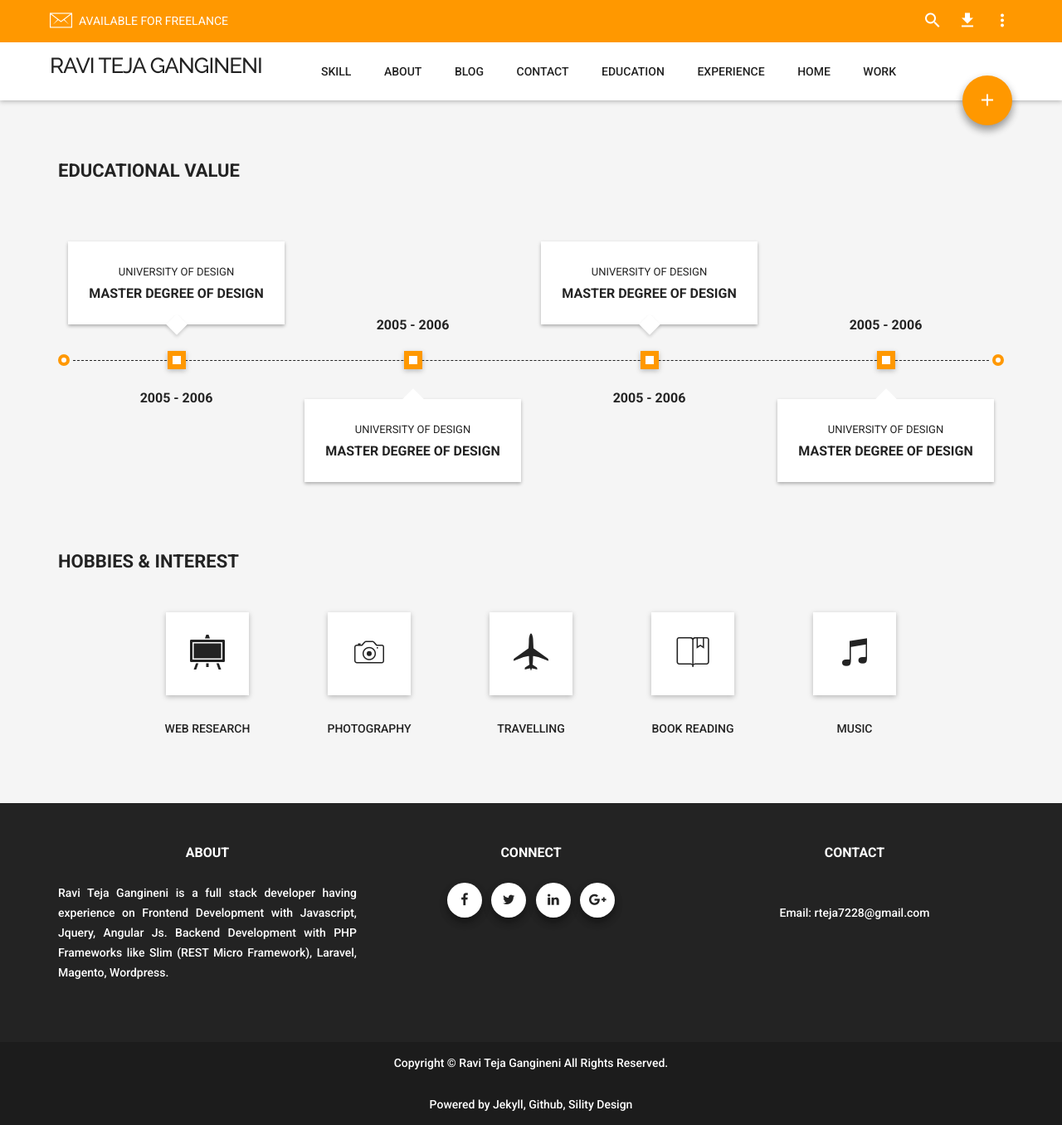
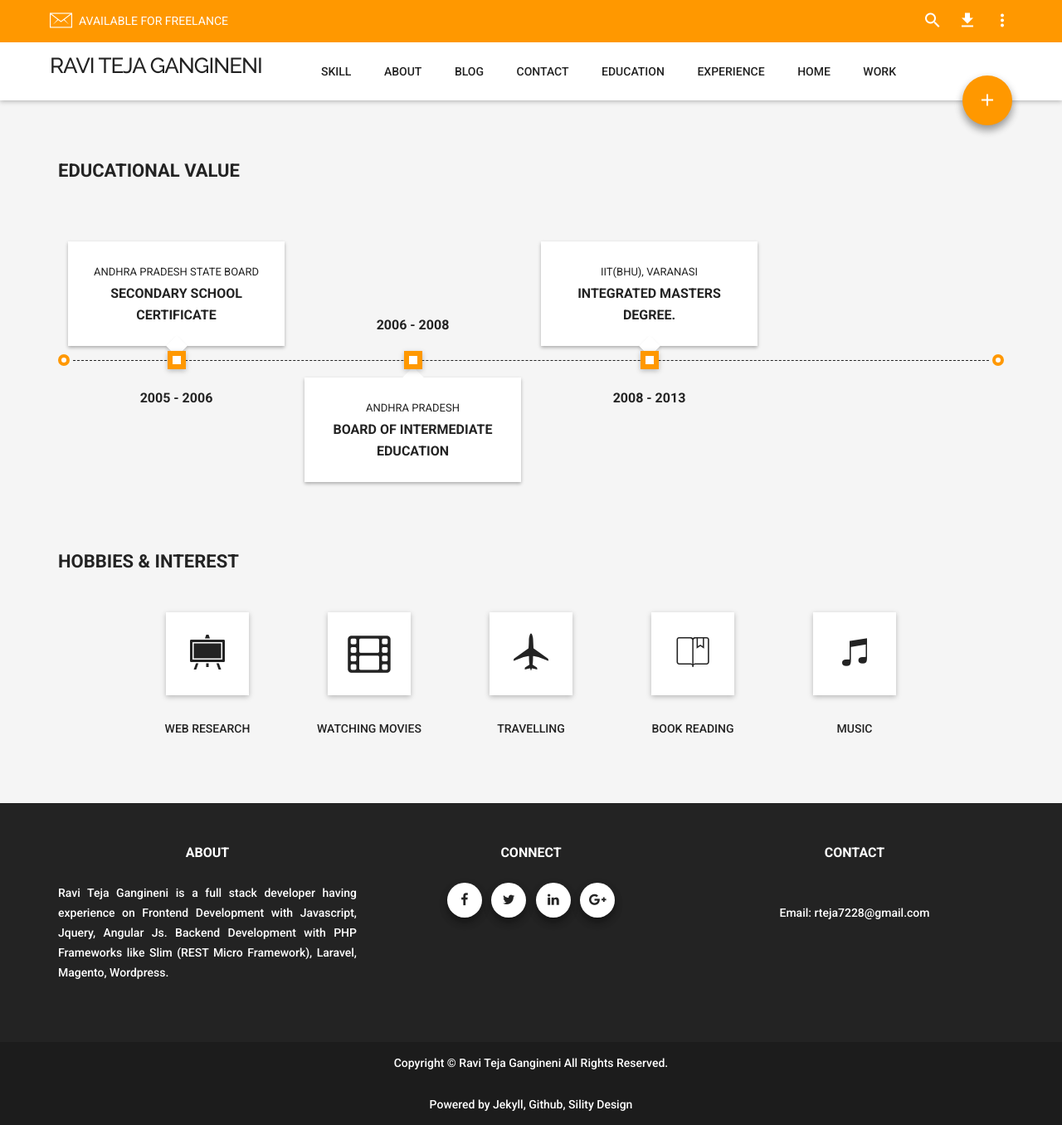
Before and after one commit to rteja91/rteja91.github.io, a Jekyll site: the page built from education.html, in a window 1280 px wide. Shown: the whole page at 83% size. Built offline with Jekyll 4.4.1, drawn with Linux system fonts in a browser that asks for light colours; nearby versions of some CDN libraries; some web fonts are replaced; comment, search, counter and statistics services are not loaded.

Commit message:
education updated

```diff
--- a/_sass/_custom.scss
+++ b/_sass/_custom.scss
@@ -1522,7 +1522,7 @@ textarea:focus {
     box-shadow: 0 2px 4px rgba(0, 0, 0, .3);
     padding: 24px;
     position: absolute;
-    top: -132px;
+    top: -140px;
     left: 0;
     right: 0;
     margin: 0 12px;
@@ -1530,7 +1530,7 @@ textarea:focus {
 
 .education .item:nth-child(even) .content {
     top: auto;
-    bottom: -132px;
+    bottom: -140px;
 }
 
 .education .item .content:after {
--- a/education.html
+++ b/education.html
@@ -13,8 +13,8 @@ permalink: /education/
                         <div class="item">
                             <div class="marker"></div>
                             <div class="content">
-                                <span>University Of Design</span>
-                                <h4>Master Degree of Design</h4>
+                                <span>Andhra Pradesh State Board</span>
+                                <h4>Secondary School Certificate</h4>
                             </div>
                             <div class="year">2005 - 2006</div>
                         </div>
@@ -22,29 +22,29 @@ permalink: /education/
                         <div class="item">
                             <div class="marker"></div>
                             <div class="content">
-                                <span>University Of Design</span>
-                                <h4>Master Degree of Design</h4>
+                                <span>Andhra Pradesh</span>
+                                <h4>Board of Intermediate Education</h4>
                             </div>
-                            <div class="year">2005 - 2006</div>
+                            <div class="year">2006 - 2008</div>
                         </div>
                         <!-- end item -->
                         <div class="item">
+                            <div class="marker"></div>
+                            <div class="content">
+                                <span>IIT(BHU), Varanasi</span>
+                                <h4>Integrated Masters Degree.</h4>
+                            </div>
+                            <div class="year">2008 - 2013</div>
+                        </div>
+                        <!-- end item -->
+                        <!-- <div class="item">
                             <div class="marker"></div>
                             <div class="content">
                                 <span>University Of Design</span>
                                 <h4>Master Degree of Design</h4>
                             </div>
                             <div class="year">2005 - 2006</div>
-                        </div>
-                        <!-- end item -->
-                        <div class="item">
-                            <div class="marker"></div>
-                            <div class="content">
-                                <span>University Of Design</span>
-                                <h4>Master Degree of Design</h4>
-                            </div>
-                            <div class="year">2005 - 2006</div>
-                        </div>
+                        </div> -->
                         <!-- end item -->
                         <div class="line"></div>
                     </div>
@@ -63,9 +63,9 @@ permalink: /education/
                         <!-- end .col-sm-2 -->
                         <div class="col-sm-2 col-xs-6">
                             <div class="icon-box">
-                                <div class="icon"><i class="ion-ios-camera-outline"></i>
+                                <div class="icon"><i class="fa fa-film"></i>
                                 </div>
-                                <h6>Photography</h6>
+                                <h6>Watching Movies</h6>
                             </div>
                             <!-- end .icon-box -->
                         </div>
```
